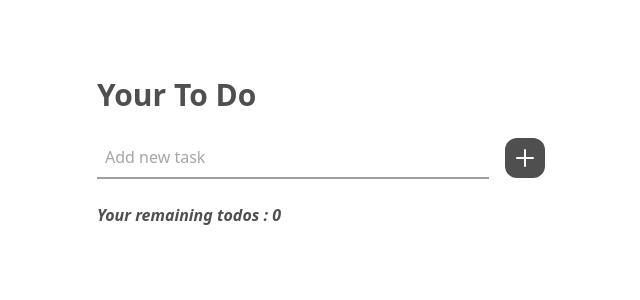
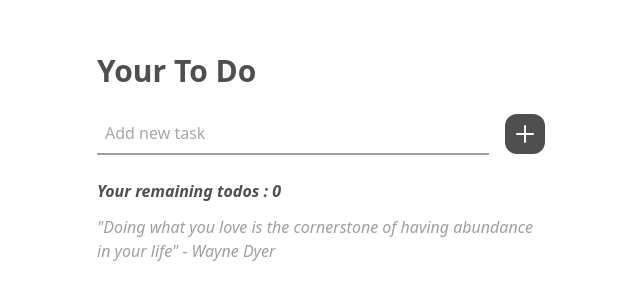
Before and after one commit to Samcancode15/Todo-App, a React (Vite) app: page / in a window 1280 px wide. Shown: the part 242-542 px from the top of the page, without its empty margins (319-959 px from the left). Built offline with nearby package versions, Linux system fonts and the light colour scheme.

Commit message:
feat: store data in localStorage for persistent data and add motivational quote

```diff
--- a/src/App.tsx
+++ b/src/App.tsx
@@ -1,11 +1,18 @@
-import { useState } from "react";
+import { useEffect, useState } from "react";
 import type { todo } from "./types/types";
 import "./App.css";
 
 function App() {
-  const [todos, setTodos] = useState<todo[]>([]);
+  const [todos, setTodos] = useState<todo[]>(() => {
+    const stored = localStorage.getItem("todos");
+    return stored ? JSON.parse(stored) : [];
+  });
   const [modalOpen, setModalOpen] = useState<boolean>(false);
   const [input, setInput] = useState<string>("");
+
+  useEffect(() => {
+    localStorage.setItem("todos", JSON.stringify(todos));
+  }, [todos]);
 
   const handleSubmit = (e: React.FormEvent<HTMLFormElement>) => {
     console.log("submit clicked");
@@ -72,7 +79,7 @@ function App() {
             >
               <input
                 type="checkbox"
-                className="h-5 w-5 text-[#4F4F4F] ml-2 mr-3 font-semibold cursor-pointer"
+                className="h-5 w-5 accent-[#4F4F4F] ml-2 mr-3 font-semibold cursor-pointer"
                 checked={todo.completed}
                 onChange={() => {
                   const updatedTodos = [...todos];
@@ -107,6 +114,13 @@ function App() {
           {todos.filter((todo) => !todo.completed).length}
         </div>
 
+        <div className="text-[#9F9F9F] text-normal italic mt-3">
+          <p className="text-left">
+            "Doing what you love is the cornerstone of having abundance in your
+            life" - Wayne Dyer
+          </p>
+        </div>
+
         <div
           className={`fixed inset-0 flex items-center justify-center bg-black/50 p-5 ${
             modalOpen ? "" : "hidden"
```
